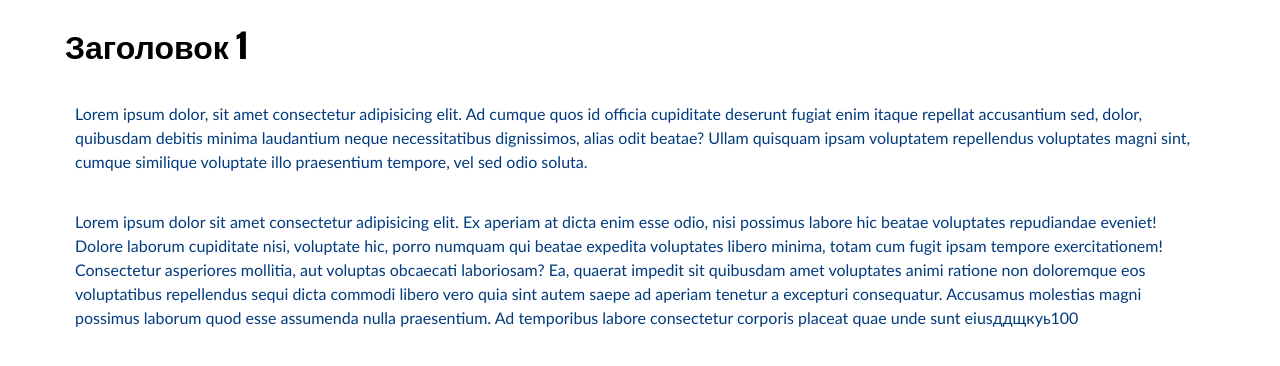
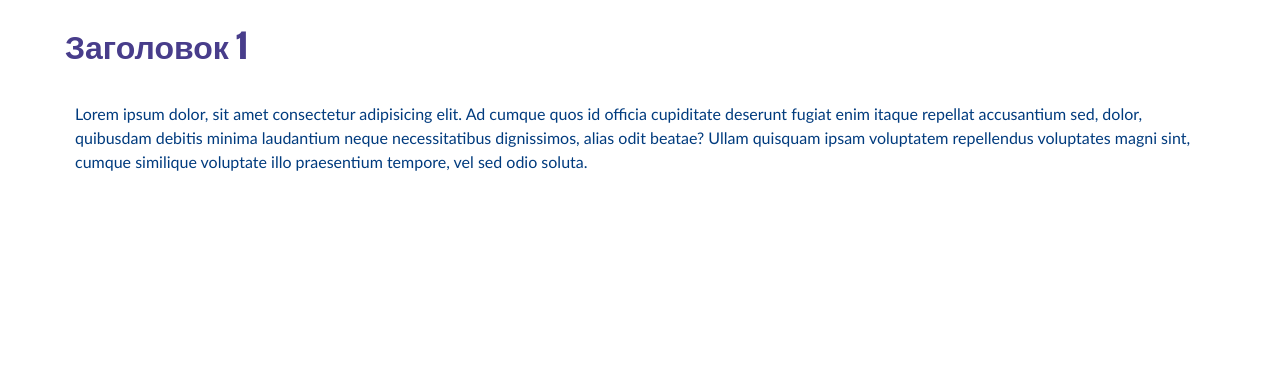
Before and after one commit to linuxstomp/HTML, a plain HTML site: page index.html in a window 1280 px wide. Drawn offline with Linux system fonts and the light colour scheme.

Commit message:
межветочное сохранение

```diff
--- a/index.html
+++ b/index.html
@@ -17,19 +17,5 @@
       repellendus voluptates magni sint, cumque similique voluptate illo
       praesentium tempore, vel sed odio soluta.
     </p>
-
-    <p>
-      Lorem ipsum dolor sit amet consectetur adipisicing elit. Ex aperiam at
-      dicta enim esse odio, nisi possimus labore hic beatae voluptates
-      repudiandae eveniet! Dolore laborum cupiditate nisi, voluptate hic, porro
-      numquam qui beatae expedita voluptates libero minima, totam cum fugit
-      ipsam tempore exercitationem! Consectetur asperiores mollitia, aut
-      voluptas obcaecati laboriosam? Ea, quaerat impedit sit quibusdam amet
-      voluptates animi ratione non doloremque eos voluptatibus repellendus sequi
-      dicta commodi libero vero quia sint autem saepe ad aperiam tenetur a
-      excepturi consequatur. Accusamus molestias magni possimus laborum quod
-      esse assumenda nulla praesentium. Ad temporibus labore consectetur
-      corporis placeat quae unde sunt eiusддщкуь100
-    </p>
   </body>
 </html>
--- a/style.css
+++ b/style.css
@@ -12,7 +12,13 @@ p {
   padding: 10px;
 }
 
-
-h1,h2,h3,h4,h5,h5{
-  font-family: Impact, Haettenschweiler, 'Arial Narrow Bold', sans-serif;
+h1,
+h2,
+h3,
+h4,
+h5,
+h5 {
+  font-family: Impact, Haettenschweiler, "Arial Narrow Bold", sans-serif;
+  color: darkslateblue;
+  /* display: inline-block; */
 }
```
